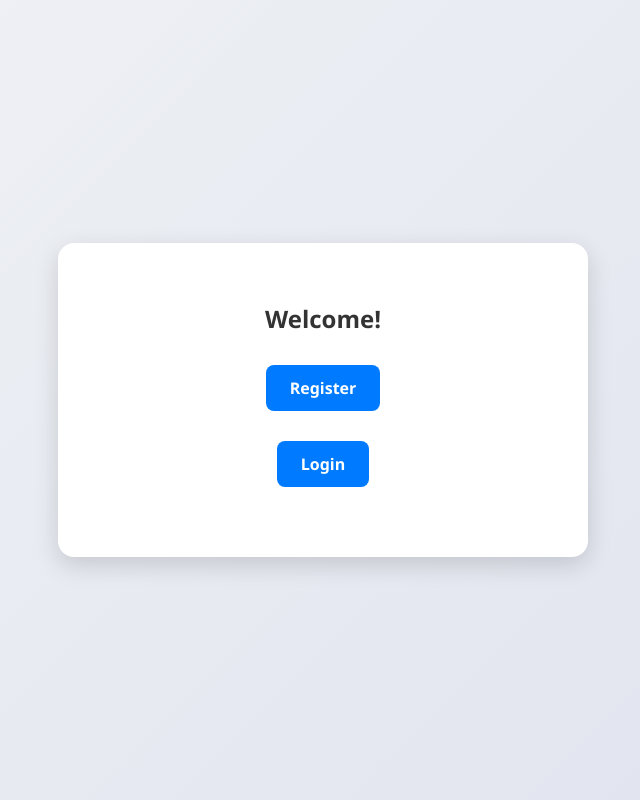
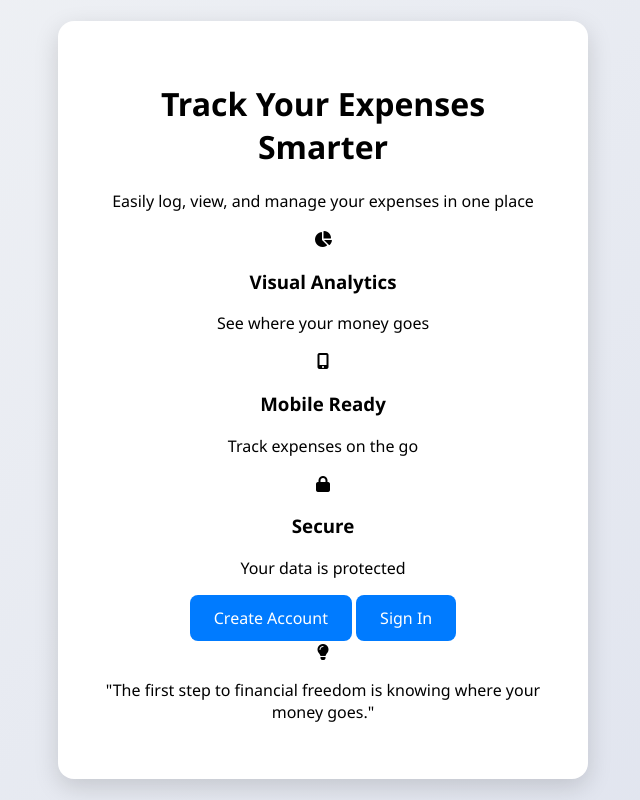
Before and after one commit to Deepali-Shrivastav/Expense_tracker, a Django app: page / in a window 1280 px wide. Shown: the whole page, without its empty margins (317-957 px from the left). Run offline with Django 5.2, Linux system fonts and the light colour scheme.

Commit message:
updated home.html

```diff
--- a/exp_tracker/templates/home/home.html
+++ b/exp_tracker/templates/home/home.html
@@ -1,30 +1,75 @@
 {% load static %}
 
-<html>
+<!DOCTYPE html>
+<html lang="en">
 <head>
-        <title> Home </title>
+    <meta charset="UTF-8">
+    <meta name="viewport" content="width=device-width, initial-scale=1.0">
+    <title>Expense Tracker - Home</title>
     <link rel="stylesheet" type="text/css" href="{% static 'css/home.css' %}">
+    <link rel="stylesheet" href="https://cdnjs.cloudflare.com/ajax/libs/font-awesome/6.0.0/css/all.min.css">
 </head>
 <body>
     {% block content %}
-            <div>
+    <div class="container">
         {% if user.is_authenticated %}
-                <h2> Welcome, {{ user.username }} </h2>
-                <a href="{% url 'expenses' %}"> Open Expenses </a>
+        <div class="dashboard">
+            <h1 class="welcome-text">Welcome, {{ user.username }}! 👋</h1>
+
+            <div class="stats-grid">
+                <div class="stat-card">
+                    <i class="fas fa-wallet"></i>
+                    <h3>Total Expenses</h3>
+                    <p class="placeholder-text">Track your spending</p>
+                </div>
+                <div class="stat-card">
+                    <i class="fas fa-calendar"></i>
+                    <h3>This Month</h3>
+                    <p class="placeholder-text">View monthly summary</p>
+                </div>
+            </div>
+
+            <div class="action-button">
+                <a href="{% url 'expenses' %}" class="cta-button">
+                    <i class="fas fa-chart-line"></i> Open Expenses
+                </a>
+            </div>
+        </div>
         {% else %}
         <div class="home">
-                    <h2> Welcome! </h2>
-                    <div class="reg">
-                        <h2><a href="{% url 'register' %}"> Register </a> </h2>
+            <h1 class="main-heading">Track Your Expenses Smarter</h1>
+            <p class="subheading">Easily log, view, and manage your expenses in one place</p>
+
+            <div class="features-grid">
+                <div class="feature-card">
+                    <i class="fas fa-chart-pie"></i>
+                    <h3>Visual Analytics</h3>
+                    <p>See where your money goes</p>
                 </div>
-                    <div class="log">
-                        <h2><a href="{% url 'login' %}"> Login </a> </h2>
+                <div class="feature-card">
+                    <i class="fas fa-mobile-alt"></i>
+                    <h3>Mobile Ready</h3>
+                    <p>Track expenses on the go</p>
+                </div>
+                <div class="feature-card">
+                    <i class="fas fa-lock"></i>
+                    <h3>Secure</h3>
+                    <p>Your data is protected</p>
+                </div>
+            </div>
+
+            <div class="auth-buttons">
+                <a href="{% url 'register' %}" class="cta-button register">Create Account</a>
+                <a href="{% url 'login' %}" class="cta-button login">Sign In</a>
+            </div>
+
+            <div class="tip-box">
+                <i class="fas fa-lightbulb"></i>
+                <p>"The first step to financial freedom is knowing where your money goes."</p>
             </div>
         </div>
         {% endif %}
     </div>
     {% endblock %}
 </body>
-
-
 </html>
```
Lines whose indentation alone changed are shown as unchanged.
